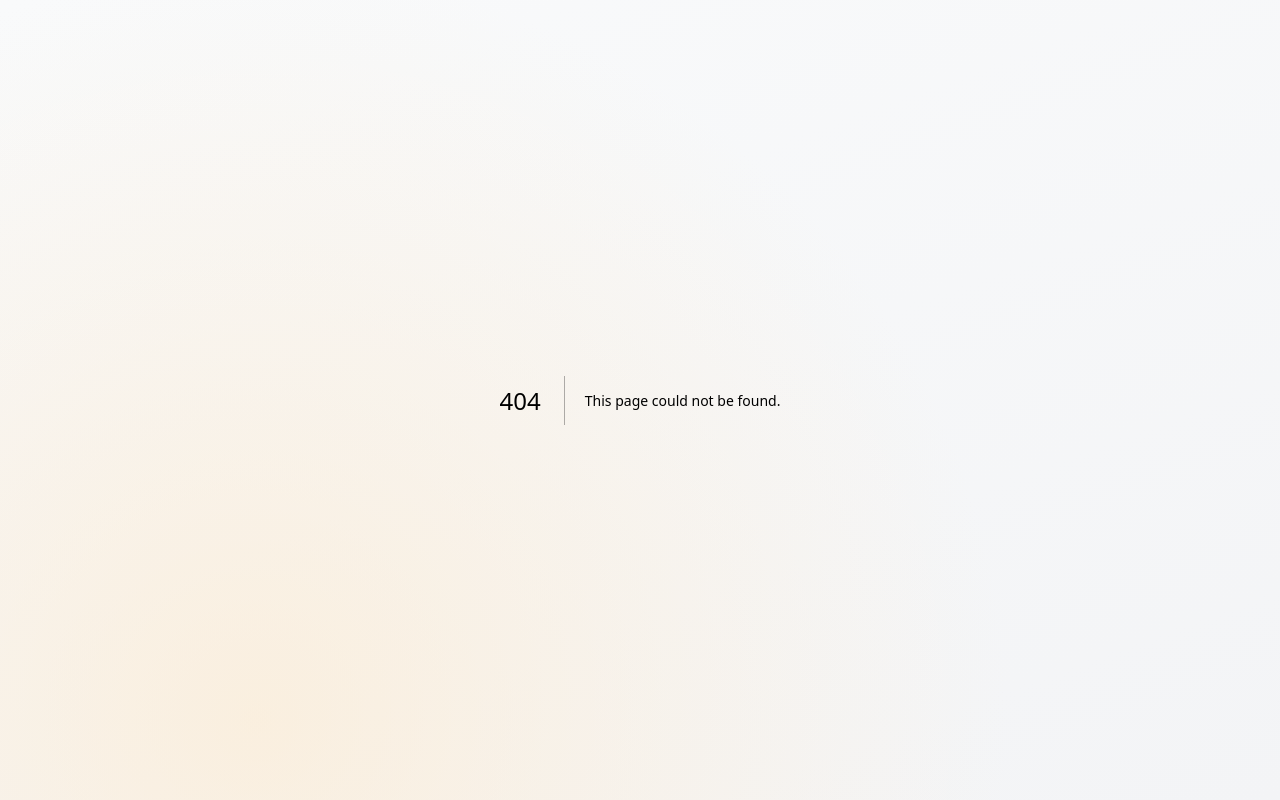
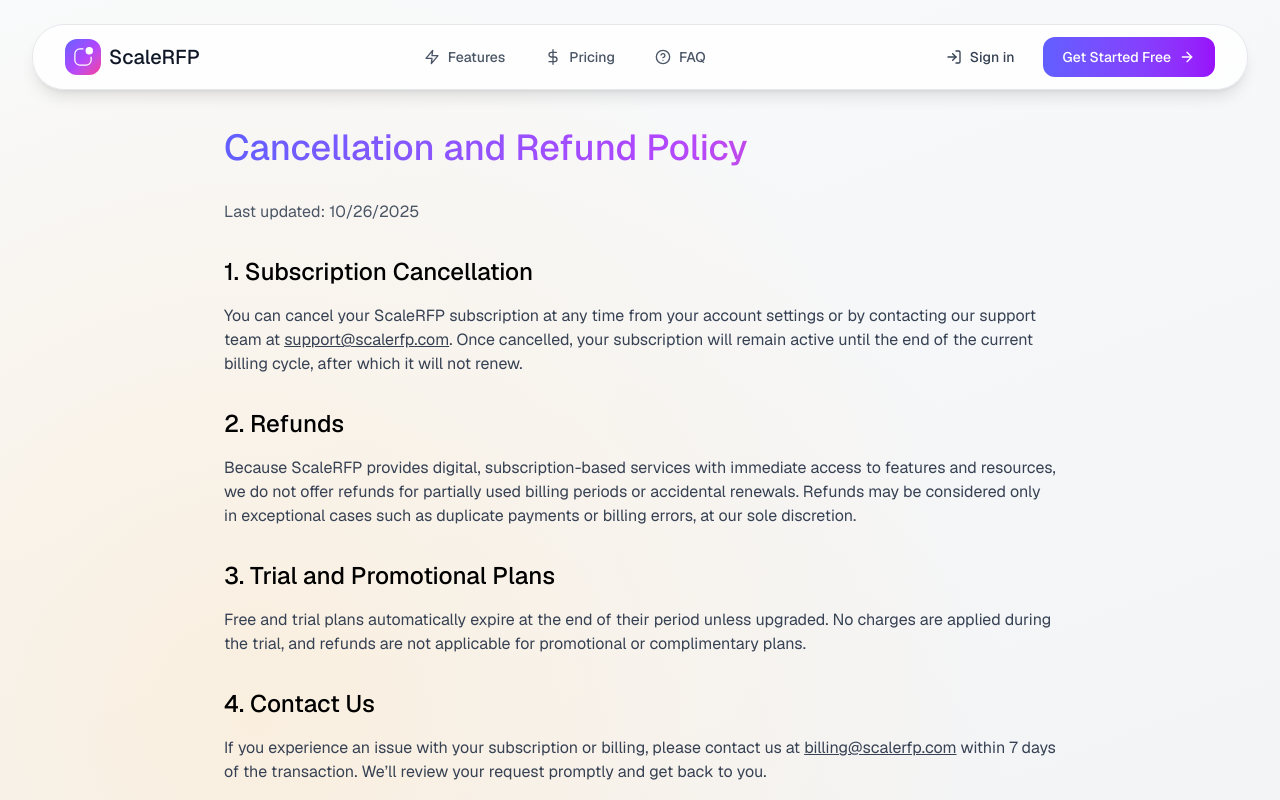
Before and after one commit to mohnishmsu962000/scalerfp-website, a Next.js app: page /refund in a window 1280 px wide. Before the commit this address had no page. Shown: the top 800 px of the page. Built offline with nearby package versions, Linux system fonts and the light colour scheme.

Commit message:
Added refund policy

```diff
--- /dev/null
+++ b/src/app/refund/page.tsx
@@ -0,0 +1,44 @@
+import Header from '@/components/ui/Header';
+import Footer from '@/components/sections/Footer';
+
+export default function RefundPolicyPage() {
+  return (
+    <>
+      <Header />
+      <main className="pt-32 pb-20 min-h-screen">
+        <div className="max-w-4xl mx-auto px-4 sm:px-6 lg:px-8">
+          <h1 className="text-4xl font-medium mb-8 bg-gradient-to-r from-indigo-500 via-purple-500 to-pink-500 bg-clip-text text-transparent">
+            Cancellation and Refund Policy
+          </h1>
+          <div className="prose prose-lg max-w-none">
+            <p className="text-gray-600 mb-6">Last updated: {new Date().toLocaleDateString()}</p>
+
+            <h2 className="text-2xl font-medium mt-8 mb-4">1. Subscription Cancellation</h2>
+            <p className="text-gray-700 mb-4">
+              You can cancel your ScaleRFP subscription at any time from your account settings or by contacting our support team at <a href="mailto:support@scalerfp.com" className="text-brand-primary underline">support@scalerfp.com</a>.
+              Once cancelled, your subscription will remain active until the end of the current billing cycle, after which it will not renew.
+            </p>
+
+            <h2 className="text-2xl font-medium mt-8 mb-4">2. Refunds</h2>
+            <p className="text-gray-700 mb-4">
+              Because ScaleRFP provides digital, subscription-based services with immediate access to features and resources, we do not offer refunds for partially used billing periods or accidental renewals.
+              Refunds may be considered only in exceptional cases such as duplicate payments or billing errors, at our sole discretion.
+            </p>
+
+            <h2 className="text-2xl font-medium mt-8 mb-4">3. Trial and Promotional Plans</h2>
+            <p className="text-gray-700 mb-4">
+              Free and trial plans automatically expire at the end of their period unless upgraded. No charges are applied during the trial, and refunds are not applicable for promotional or complimentary plans.
+            </p>
+
+            <h2 className="text-2xl font-medium mt-8 mb-4">4. Contact Us</h2>
+            <p className="text-gray-700 mb-4">
+              If you experience an issue with your subscription or billing, please contact us at <a href="mailto:billing@scalerfp.com" className="text-brand-primary underline">billing@scalerfp.com</a> within 7 days of the transaction.
+              We’ll review your request promptly and get back to you.
+            </p>
+          </div>
+        </div>
+      </main>
+      <Footer />
+    </>
+  );
+}
--- a/src/components/sections/Footer.tsx
+++ b/src/components/sections/Footer.tsx
@@ -35,6 +35,7 @@
               <li><Link href="/contact" className="text-gray-600 hover:text-gray-900 text-sm transition-colors">Contact</Link></li>
               <li><Link href="/privacy" className="text-gray-600 hover:text-gray-900 text-sm transition-colors">Privacy</Link></li>
               <li><Link href="/terms" className="text-gray-600 hover:text-gray-900 text-sm transition-colors">Terms</Link></li>
+              <li><Link href="/refund" className="text-gray-600 hover:text-gray-900 text-sm transition-colors">Refund</Link></li>
             </ul>
           </div>
 
```
